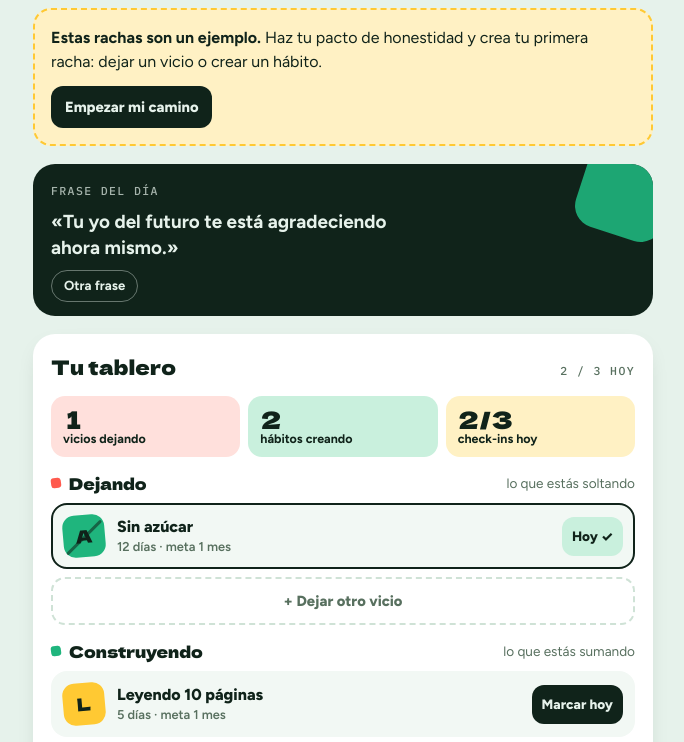
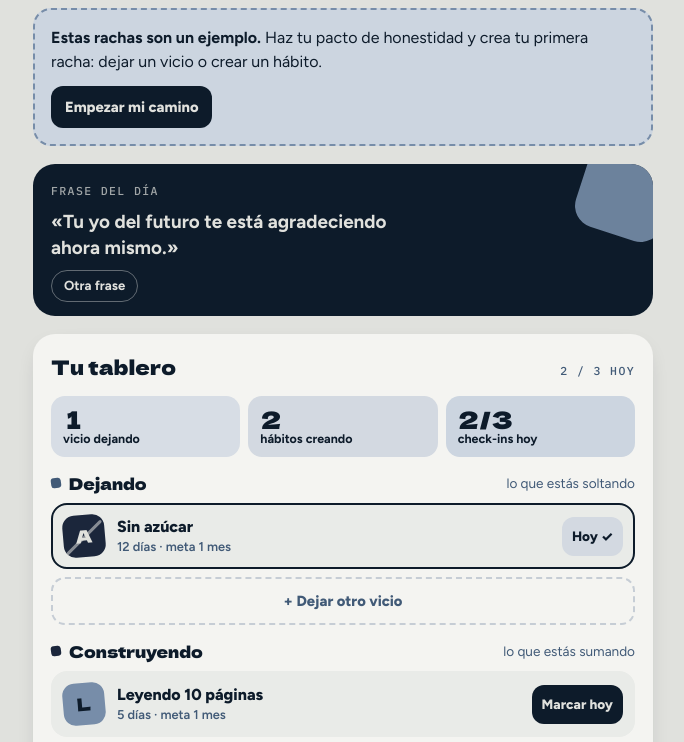
Before and after one commit to soyelbetoo/mejor-version, a plain HTML site: page index.html in a window 1280 px wide. Shown: the part 70-812 px from the top of the page, without its empty margins (297-981 px from the left). Drawn offline with Linux system fonts and the light colour scheme.

Commit message:
Add files via upload

```diff
--- a/index.html
+++ b/index.html
@@ -5,7 +5,7 @@
 <meta name="viewport" content="width=device-width,initial-scale=1,viewport-fit=cover">
 <meta name="color-scheme" content="light dark">
 <title>Mejor Versión</title>
-<meta name="theme-color" content="#1FB57D">
+<meta name="theme-color" content="#1B263B">
 <meta name="description" content="Deja vicios y crea hábitos con rachas, logros y un pacto de honestidad.">
 <link rel="manifest" href="manifest.webmanifest">
 <link rel="icon" type="image/png" href="icons/icon-192.png">
@@ -30,21 +30,26 @@ body{margin:0}
 :root{padding-top:env(safe-area-inset-top,0px);padding-bottom:env(safe-area-inset-bottom,0px)}
 /* Layout: one-column mobile app (max 620px): quote → your streaks list → active streak hero → actions → week → numbers → badges → share studio → pact + settings */
 :root{
-  --bg:#E6F2EB; --surface:#FFFFFF; --surface-2:#F2F8F4; --ink:#10231A; --muted:#58705F; --line:#CFE2D6;
-  --mint:#1FB57D; --mint-soft:#C9F0DD; --coral:#FF5A4E; --coral-soft:#FFE0DC; --butter:#FFC933; --butter-soft:#FFF1C4; --sky:#4C9BFF; --sky-soft:#DCEBFF;
-  --on-accent:#10231A; --shadow:0 1px 0 rgba(16,35,26,.06),0 8px 24px -12px rgba(16,35,26,.25);
+  /* Paleta: ink-black #0D1B2A · prussian-blue #1B263B · dusk-blue #415A77 · dusty-denim #778DA9 · alabaster-grey #E0E1DD
+     (los nombres mint/coral/butter/sky son roles: principal, dejar, destacar, cuarto color) */
+  --bg:#E0E1DD; --surface:#F4F4F1; --surface-2:#E9EBE8; --ink:#0D1B2A; --muted:#415A77; --line:#C6CDD5;
+  --mint:#1B263B; --mint-soft:#D3D9E1; --coral:#415A77; --coral-soft:#D7DDE5; --butter:#778DA9; --butter-soft:#CCD5E0; --sky:#0D1B2A; --sky-soft:#D5DCE4;
+  --on-mint:#E0E1DD; --on-coral:#F4F4F1; --on-butter:#0D1B2A; --on-sky:#E0E1DD;
+  --on-accent:#E0E1DD; --shadow:0 1px 0 rgba(13,27,42,.06),0 8px 24px -12px rgba(13,27,42,.3);
   --f-display:"Dela Gothic One","Arial Black",Impact,system-ui,sans-serif;
   --f-body:"Figtree",system-ui,-apple-system,"Segoe UI",sans-serif;
   --f-mono:"IBM Plex Mono",ui-monospace,Menlo,Consolas,monospace;
 }
 @media (prefers-color-scheme: dark){:root:not([data-theme="light"]){
-  --bg:#0D1813; --surface:#15241C; --surface-2:#1B2E24; --ink:#E8F4EC; --muted:#93AE9E; --line:#27402F;
-  --mint:#38D99A; --mint-soft:#163B2A; --coral:#FF6F63; --coral-soft:#3E1F1C; --butter:#FFD454; --butter-soft:#3A3217; --sky:#6DAEFF; --sky-soft:#18293F;
-  --on-accent:#0D1813; --shadow:0 1px 0 rgba(0,0,0,.3),0 10px 30px -14px rgba(0,0,0,.7); color-scheme:dark}}
+  --bg:#0D1B2A; --surface:#1B263B; --surface-2:#233149; --ink:#E0E1DD; --muted:#9AABC2; --line:#2E3F5B;
+  --mint:#E0E1DD; --mint-soft:#2A3A57; --coral:#415A77; --coral-soft:#26344D; --butter:#778DA9; --butter-soft:#2C3D5A; --sky:#A9B8CC; --sky-soft:#24334D;
+  --on-mint:#0D1B2A; --on-coral:#E0E1DD; --on-butter:#0D1B2A; --on-sky:#0D1B2A;
+  --on-accent:#0D1B2A; --shadow:0 1px 0 rgba(0,0,0,.3),0 10px 30px -14px rgba(0,0,0,.7); color-scheme:dark}}
 :root[data-theme="dark"]{
-  --bg:#0D1813; --surface:#15241C; --surface-2:#1B2E24; --ink:#E8F4EC; --muted:#93AE9E; --line:#27402F;
-  --mint:#38D99A; --mint-soft:#163B2A; --coral:#FF6F63; --coral-soft:#3E1F1C; --butter:#FFD454; --butter-soft:#3A3217; --sky:#6DAEFF; --sky-soft:#18293F;
-  --on-accent:#0D1813; --shadow:0 1px 0 rgba(0,0,0,.3),0 10px 30px -14px rgba(0,0,0,.7); color-scheme:dark}
+  --bg:#0D1B2A; --surface:#1B263B; --surface-2:#233149; --ink:#E0E1DD; --muted:#9AABC2; --line:#2E3F5B;
+  --mint:#E0E1DD; --mint-soft:#2A3A57; --coral:#415A77; --coral-soft:#26344D; --butter:#778DA9; --butter-soft:#2C3D5A; --sky:#A9B8CC; --sky-soft:#24334D;
+  --on-mint:#0D1B2A; --on-coral:#E0E1DD; --on-butter:#0D1B2A; --on-sky:#0D1B2A;
+  --on-accent:#0D1B2A; --shadow:0 1px 0 rgba(0,0,0,.3),0 10px 30px -14px rgba(0,0,0,.7); color-scheme:dark}
 
 *{box-sizing:border-box}
 body{background:var(--bg);color:var(--ink);font-family:var(--f-body);font-size:16px;line-height:1.5;padding-inline:16px;padding-block:18px 60px}
@@ -60,7 +65,7 @@ button{font:inherit;color:inherit;cursor:pointer}
 .top{display:flex;align-items:center;justify-content:space-between;gap:12px}
 .brand{font-family:var(--f-display);font-size:clamp(1.1rem,5.4vw,1.4rem);letter-spacing:-.01em;display:flex;align-items:center;gap:9px;white-space:nowrap}
 .mark{width:24px;height:24px;border-radius:6px;background:var(--mint);position:relative;transform:rotate(-8deg);flex:none}
-.mark::after{content:"";position:absolute;left:50%;top:26%;width:9px;height:9px;border-left:3px solid var(--on-accent);border-top:3px solid var(--on-accent);transform:translateX(-50%) rotate(45deg)}
+.mark::after{content:"";position:absolute;left:50%;top:26%;width:9px;height:9px;border-left:3px solid var(--butter);border-top:3px solid var(--butter);transform:translateX(-50%) rotate(45deg)}
 .lvl-chip{display:flex;align-items:center;gap:8px;flex:none;background:var(--surface);border:1px solid var(--line);border-radius:999px;padding:6px 12px 6px 6px;font-weight:700;font-size:.9rem;white-space:nowrap}
 .lvl-chip b{display:grid;place-items:center;min-width:28px;height:28px;border-radius:999px;background:var(--ink);color:var(--bg);font-family:var(--f-mono);font-size:.8rem}
 
@@ -75,7 +80,7 @@ button{font:inherit;color:inherit;cursor:pointer}
 .install-txt{display:flex;flex-direction:column;min-width:0;flex:1 1 200px;font-size:.92rem}
 .install-txt span{color:var(--muted)}
 .quote{background:var(--ink);color:var(--bg);border-radius:22px;padding:18px 18px 14px;display:flex;flex-direction:column;gap:10px;position:relative;overflow:hidden}
-.quote::after{content:"";position:absolute;right:-18px;top:-18px;width:90px;height:90px;border-radius:22px;background:var(--mint);opacity:.9;transform:rotate(18deg)}
+.quote::after{content:"";position:absolute;right:-18px;top:-18px;width:90px;height:90px;border-radius:22px;background:var(--butter);opacity:.9;transform:rotate(18deg)}
 .quote .eyebrow{color:color-mix(in srgb,var(--bg) 70%,var(--ink));position:relative;z-index:1}
 .quote blockquote{margin:0;font-size:1.18rem;font-weight:700;line-height:1.35;max-width:32ch;position:relative;z-index:1;text-wrap:pretty}
 .quote button{align-self:flex-start;background:none;border:1px solid color-mix(in srgb,var(--bg) 40%,var(--ink));color:var(--bg);border-radius:999px;padding:5px 12px;font-size:.82rem;font-weight:700;position:relative;z-index:1}
@@ -91,7 +96,7 @@ button{font:inherit;color:inherit;cursor:pointer}
 .hsel{flex:1;min-width:0;display:flex;align-items:center;gap:12px;background:none;border:0;padding:0;text-align:left}
 .mono{width:42px;height:42px;border-radius:12px;display:grid;place-items:center;font-family:var(--f-display);font-size:1.1rem;flex:none;transform:rotate(-5deg);position:relative}
 .mono.quit::after{content:"";position:absolute;left:-3px;right:-3px;top:50%;height:3px;border-radius:2px;background:currentColor;opacity:.55;transform:rotate(-40deg)}
-.t0{background:var(--mint);color:var(--on-accent)} .t1{background:var(--butter);color:var(--on-accent)} .t2{background:var(--coral);color:#fff} .t3{background:var(--sky);color:var(--on-accent)}
+.t0{background:var(--mint);color:var(--on-mint)} .t1{background:var(--butter);color:var(--on-butter)} .t2{background:var(--coral);color:var(--on-coral)} .t3{background:var(--sky);color:var(--on-sky)}
 .hinfo{min-width:0;display:flex;flex-direction:column}
 .hname{font-weight:800;line-height:1.25;overflow-wrap:anywhere}
 .hmeta{font-size:.8rem;color:var(--muted);font-weight:600}
@@ -144,11 +149,11 @@ details.conquered .hlist{margin-top:10px}
 .actions{display:grid;grid-template-columns:1fr 1fr;gap:10px}
 .btn{border:0;border-radius:16px;padding:14px;font-weight:800;font-size:1rem;display:flex;align-items:center;justify-content:center;gap:8px;transition:transform .12s ease;text-align:center}
 .btn:active{transform:scale(.97)}
-.btn-primary{background:var(--mint);color:var(--on-accent)}
+.btn-primary{background:var(--mint);color:var(--on-mint)}
 .btn-wide{grid-column:1/-1}
 .btn-big{font-size:1.06rem;padding:16px}
 .btn-primary[disabled]{background:var(--mint-soft);color:var(--muted);cursor:default}
-.btn-coral{background:var(--coral);color:#fff}
+.btn-coral{background:var(--coral);color:var(--on-coral)}
 .btn-coral[disabled]{background:var(--coral-soft);color:var(--muted);cursor:default}
 .btn-ink{background:var(--ink);color:var(--bg)}
 .btn-ink[disabled]{opacity:.4;cursor:default}
@@ -165,7 +170,7 @@ details.conquered .hlist{margin-top:10px}
 .day{display:flex;flex-direction:column;align-items:center;gap:6px;font-family:var(--f-mono);font-size:.72rem;color:var(--muted);text-transform:uppercase}
 .dot{width:100%;max-width:40px;aspect-ratio:1;border-radius:10px;background:var(--surface-2);border:2px solid var(--line);display:grid;place-items:center;transform:rotate(-4deg)}
 .dot.on{background:var(--mint);border-color:var(--mint)}
-.dot.on::after{content:"";width:40%;height:22%;border-left:3px solid var(--on-accent);border-bottom:3px solid var(--on-accent);transform:rotate(-45deg) translate(1px,-2px)}
+.dot.on::after{content:"";width:40%;height:22%;border-left:3px solid var(--on-mint);border-bottom:3px solid var(--on-mint);transform:rotate(-45deg) translate(1px,-2px)}
 .dot.today{border-color:var(--ink);border-style:dashed}
 .dot.today.on{border-style:solid}
 
@@ -229,7 +234,7 @@ details.settings[open] summary::after{content:"–"}
 .foot{font-size:.8rem;color:var(--muted);text-align:center}
 
 /* modal */
-.modal{position:fixed;inset:0;background:rgba(8,16,12,.55);display:grid;place-items:center;padding:16px;z-index:20;overflow-y:auto}
+.modal{position:fixed;inset:0;background:rgba(13,27,42,.6);display:grid;place-items:center;padding:16px;z-index:20;overflow-y:auto}
 .modal-card{background:var(--surface);border-radius:26px;padding:24px 20px 20px;max-width:420px;width:100%;display:flex;flex-direction:column;gap:14px;animation:pop .4s cubic-bezier(.2,1.4,.4,1);max-height:calc(100vh - 32px);overflow-y:auto}
 .modal-card.center{align-items:center;text-align:center;max-width:360px}
 .modal-card .cubeb{width:110px;border-radius:24px}
@@ -274,8 +279,8 @@ details.settings[open] summary::after{content:"–"}
   <section class="card" aria-label="Tus rachas">
     <div class="card-head"><h2>Tu tablero</h2><span class="eyebrow" id="todayCount">0 / 0 hoy</span></div>
     <div class="summary">
-      <div class="sum q"><b id="sumQuit">0</b><span>vicios dejando</span></div>
-      <div class="sum b"><b id="sumBuild">0</b><span>hábitos creando</span></div>
+      <div class="sum q"><b id="sumQuit">0</b><span id="sumQuitL">vicios dejando</span></div>
+      <div class="sum b"><b id="sumBuild">0</b><span id="sumBuildL">hábitos creando</span></div>
       <div class="sum t"><b id="sumToday">0/0</b><span>check-ins hoy</span></div>
     </div>
     <div class="group q">
@@ -344,7 +349,7 @@ details.settings[open] summary::after{content:"–"}
       <div class="seg" id="fmtSeg"><button data-v="story" aria-pressed="true">Historia 9:16</button><button data-v="post" aria-pressed="false">Post 1:1</button></div>
     </div>
     <div class="field"><span class="lbl">Estilo</span>
-      <div class="seg" id="styleSeg"><button data-v="menta" aria-pressed="true">Menta</button><button data-v="coral" aria-pressed="false">Coral</button><button data-v="noche" aria-pressed="false">Noche</button><button data-v="limon" aria-pressed="false">Limón</button></div>
+      <div class="seg" id="styleSeg"><button data-v="medianoche" aria-pressed="true">Noche</button><button data-v="prusia" aria-pressed="false">Prusia</button><button data-v="denim" aria-pressed="false">Denim</button><button data-v="alabastro" aria-pressed="false">Claro</button></div>
     </div>
     <div class="field"><label for="handle">Tu usuario (opcional)</label><input id="handle" class="text-in" placeholder="@tuusuario" maxlength="30" autocomplete="off"></div>
     <div class="preview"><img id="shareImg" alt="Vista previa de la imagen para compartir"></div>
@@ -622,7 +627,7 @@ function renderAll(){
   const fill=(id,arr,empty)=>{const el=$(id);el.innerHTML='';if(!arr.length){const p=document.createElement('p');p.className='empty';p.textContent=empty;el.append(p)}arr.forEach(x=>el.append(mkRow(x)))};
   fill('hlistQuit',quits,'Ningún vicio por ahora. ¿Hay algo que quieras soltar?');
   fill('hlistBuild',builds,'Ningún hábito por ahora. ¿Qué quieres sumar a tu vida?');
-  $('sumQuit').textContent=quits.length;$('sumBuild').textContent=builds.length;$('sumToday').textContent=doneN+'/'+L2.length;
+  $('sumQuit').textContent=quits.length;$('sumBuild').textContent=builds.length;$('sumQuitL').textContent=plural(quits.length,'vicio dejando','vicios dejando');$('sumBuildL').textContent=plural(builds.length,'hábito creando','hábitos creando');$('sumToday').textContent=doneN+'/'+L2.length;
   $('todayCount').textContent=doneN+' / '+L2.length+' hoy';
   $('conquered').hidden=!conq.length;$('conqN').textContent=conq.length;
   const dl=$('hlistDone');dl.innerHTML='';
@@ -836,12 +841,12 @@ let hT;$('handle').oninput=()=>{clearTimeout(hT);hT=setTimeout(()=>{let v=$('han
 
 // ---------- share card ----------
 const STYLES={
-  menta:{row:'rgba(11,31,21,.12)',bg:'#1FB57D',ink:'#0B1F15',sub:'#0B1F15',accent:'#FFE066',deco:'rgba(255,255,255,.28)',pill:'#0B1F15',pillInk:'#FFE066'},
-  coral:{row:'rgba(255,255,255,.16)',bg:'#FF5A4E',ink:'#FFF7F0',sub:'#FFF7F0',accent:'#FFE066',deco:'rgba(255,255,255,.22)',pill:'#FFF7F0',pillInk:'#D6322A'},
-  noche:{row:'rgba(255,255,255,.07)',bg:'#0D1813',ink:'#E8F4EC',sub:'#93AE9E',accent:'#38D99A',deco:'rgba(56,217,154,.14)',pill:'#38D99A',pillInk:'#0D1813'},
-  limon:{row:'rgba(26,26,16,.1)',bg:'#FFD233',ink:'#1A1A10',sub:'#3B3A1C',accent:'#FF5A4E',deco:'rgba(255,255,255,.4)',pill:'#1A1A10',pillInk:'#FFD233'}
+  medianoche:{row:'rgba(224,225,221,.07)',bg:'#0D1B2A',ink:'#E0E1DD',sub:'#778DA9',accent:'#415A77',deco:'rgba(119,141,169,.16)',pill:'#E0E1DD',pillInk:'#0D1B2A'},
+  prusia:{row:'rgba(224,225,221,.08)',bg:'#1B263B',ink:'#E0E1DD',sub:'#A9B8CC',accent:'#778DA9',deco:'rgba(119,141,169,.2)',pill:'#778DA9',pillInk:'#0D1B2A'},
+  denim:{row:'rgba(13,27,42,.12)',bg:'#778DA9',ink:'#0D1B2A',sub:'#1B263B',accent:'#E0E1DD',deco:'rgba(224,225,221,.28)',pill:'#0D1B2A',pillInk:'#E0E1DD'},
+  alabastro:{row:'rgba(27,38,59,.08)',bg:'#E0E1DD',ink:'#0D1B2A',sub:'#415A77',accent:'#778DA9',deco:'rgba(119,141,169,.22)',pill:'#1B263B',pillInk:'#E0E1DD'}
 };
-let fmt='story',sty='menta',what='one',featured=null,shareT=null,fontsReady=false;
+let fmt='story',sty='medianoche',what='one',featured=null,shareT=null,fontsReady=false;
 function rr(x,a,b,w,h,r){x.beginPath();x.moveTo(a+r,b);x.arcTo(a+w,b,a+w,b+h,r);x.arcTo(a+w,b+h,a,b+h,r);x.arcTo(a,b+h,a,b,r);x.arcTo(a,b,a+w,b,r);x.closePath()}
 function seeded(n){let s=n;return()=>{s=(s*9301+49297)%233280;return s/233280}}
 function fitFont(x,text,max,size,family,weight){let fs=size;x.font=(weight||'')+' '+fs+'px '+family;while(x.measureText(text).width>max&&fs>20){fs-=4;x.font=(weight||'')+' '+fs+'px '+family}return fs}
--- a/sw.js
+++ b/sw.js
@@ -1,6 +1,6 @@
 // Mejor Versión — funciona sin internet una vez abierta.
 // Cuando cambies la app, sube este número (v1 -> v2) para que los teléfonos tomen la nueva versión.
-const CACHE = 'mejor-version-v2';
+const CACHE = 'mejor-version-v3';
 const ASSETS = [
   './', './index.html', './manifest.webmanifest',
   './icons/icon-192.png', './icons/icon-512.png', './icons/icon-maskable-512.png', './icons/apple-touch-icon.png',
```
Also changed, not shown: icons/apple-touch-icon.png, icons/icon-192.png, icons/icon-512.png, icons/icon-maskable-512.png, manifest.webmanifest.
